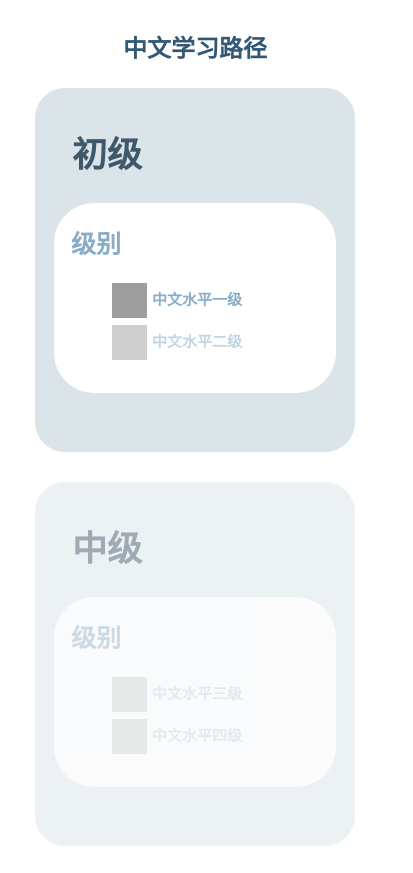
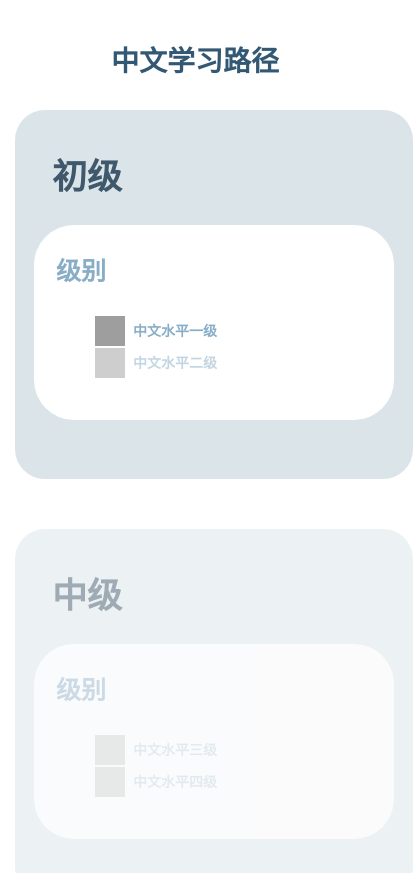
Before and after one commit to jk2yk97/01, a plain HTML site: page index.html in a window 390 px wide. Shown: the top 873 px of the page, 413 px wide, since content can reach past the window. Drawn offline with Linux system fonts and the light colour scheme; grey boxes are pictures that could not be loaded.

Commit message:
Update style.css

```diff
--- a/style.css
+++ b/style.css
@@ -16,15 +16,13 @@ body {
 h1 {
     color: #335874;
     text-align: center;
-    margin-bottom: 35px;
-    margin-top: 35px;
+    margin: 35px auto;
     font-size: 35px;
     font-weight: bolder;
     white-space: normal;
     width: 100%;
     padding: 0 20px;
     box-sizing: border-box;
-    margin: 35px auto;
 }
 
 .year-1, .year-2, .year-3 {
@@ -78,6 +76,7 @@ h1 {
     display: flex;
     align-items: center;
     gap: 8px;
+    white-space: normal;
 }
 
 li.completed > span {
@@ -88,19 +87,8 @@ li.completed > span {
     text-underline-position: under;
 }
 
-.year.semester.inactive-1 {
-    opacity: 0.5;
-    pointer-events: none;
-}
-
 .year.inactive {
     opacity: 0.5;
-    pointer-events: none;
-}
-
-.year.inactive .year-1,
-.year.inactive .year-2,
-.year.inactive .year-3 {
     pointer-events: none;
 }
 
@@ -130,7 +118,6 @@ li.completed > span {
     width: 100%;
     height: 100%;
     background-color: rgba(0, 0, 0, 0.7);
-    overflow: hidden;
 }
 
 .modal-content {
@@ -146,7 +133,6 @@ li.completed > span {
     max-height: 80vh;
     display: flex;
     flex-direction: column;
-    overflow: hidden;
 }
 
 .modal-header {
@@ -158,7 +144,6 @@ li.completed > span {
     align-items: center;
     border-top-left-radius: 15px;
     border-top-right-radius: 15px;
-    overflow: hidden;
 }
 
 .modal-header h2 {
@@ -393,55 +378,48 @@ li.completed > span {
 
 @media (max-width: 768px) {
     body {
-        padding: 10px;
-    }
-
-    .container {
-        padding: 0 15px;
-        width: 100%;
-        box-sizing: border-box;
+        padding: 15px;
     }
 
     .years-wrapper {
         flex-direction: column;
-        align-items: stretch;
-        padding: 0 10px;
-        width: 100%;
-        box-sizing: border-box;
+        gap: 25px;
+        align-items: center;
     }
 
     .year {
         width: 100%;
+        min-width: 100%;
         max-width: 100%;
-        margin: 0;
-        box-sizing: border-box;
+    }
+
+    .year-1, .year-2, .year-3 {
+        margin-bottom: 25px;
     }
 
     h1 {
-        font-size: 24px;
-        white-space: normal;
-        text-align: center;
-        padding: 0 15px;
-        margin: 20px auto;
-        width: 100%;
+        font-size: 28px;
+        margin: 25px auto;
     }
 
-    .module {
-        padding: 0 5px;
+    .module li {
+        font-size: 14px;
     }
 
-    .semester {
-        padding: 15px;
+    .info-btn img {
+        width: 30px;
+        height: 30px;
     }
 }
 
-[class*="year-"],
-.semester {
-    box-sizing: border-box;
+@media (min-width: 769px) {
+    .years-wrapper {
+        flex-direction: row !important;
+        gap: 30px !important;
+    }
+
+    .year {
+        flex: 1 !important;
+        min-width: 300px !important;
+    }
 }
-
-.module li {
-        white-space: normal;
-        text-overflow: clip;
-        padding: 5px 0;
-}
```
